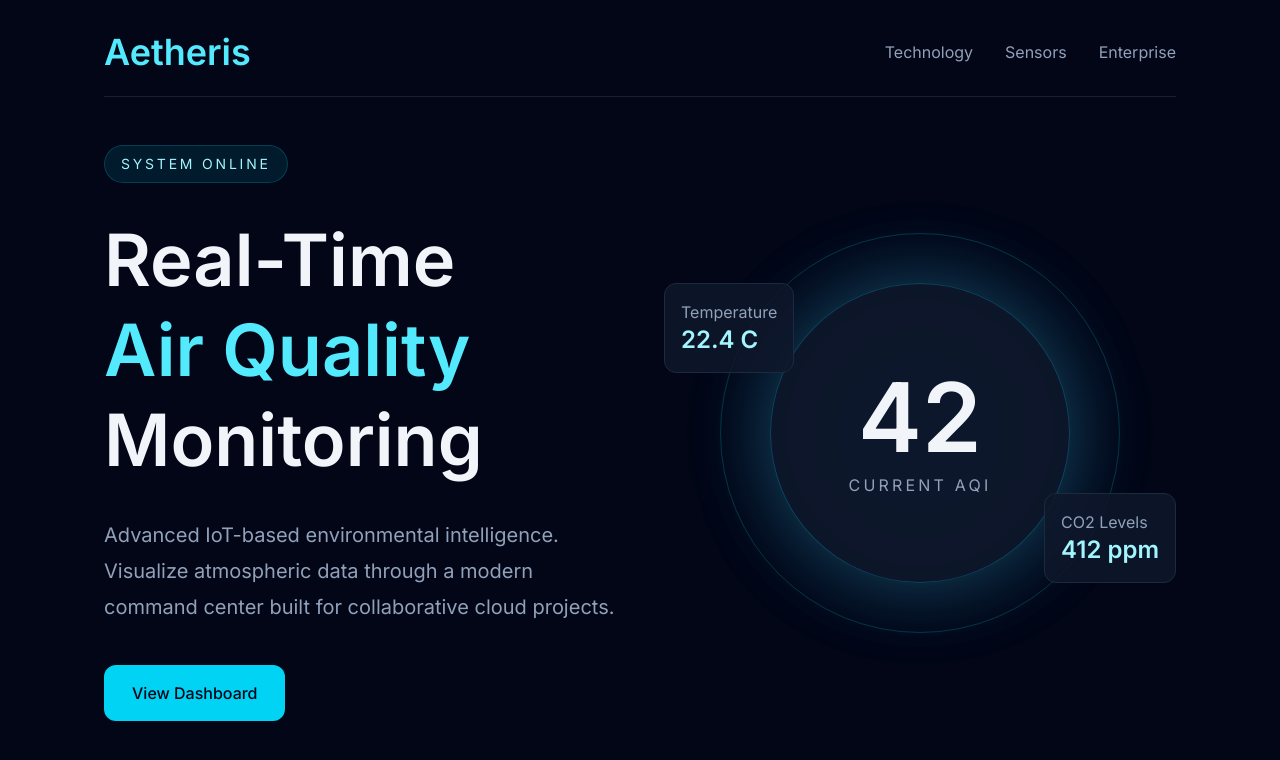
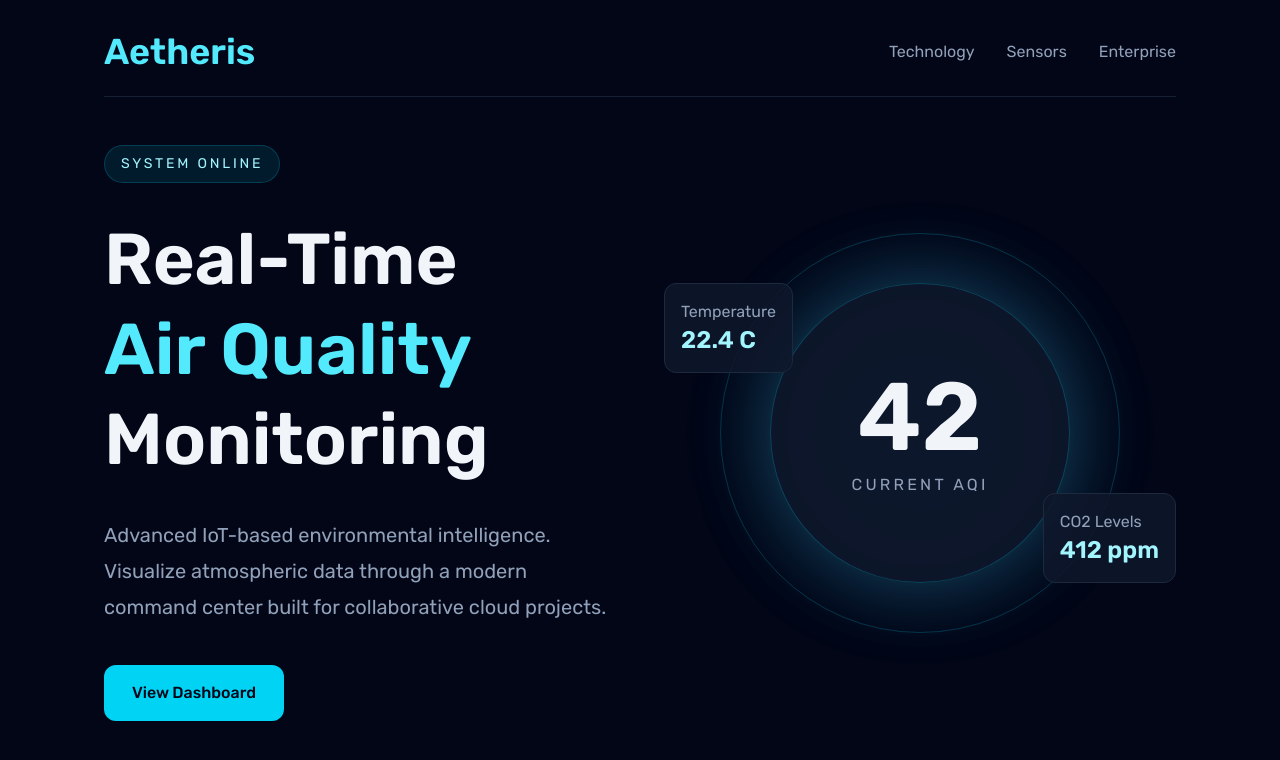
Before and after one commit to byhaqii/Air-Quality-Control, a Next.js app: page / in a window 1280 px wide. Shown: the top 760 px of the page. Built offline with nearby package versions, Linux system fonts and the light colour scheme.

Commit message:
Change font from Inter to Rubik

```diff
--- a/src/app/globals.css
+++ b/src/app/globals.css
@@ -8,14 +8,14 @@
 @theme inline {
   --color-background: var(--background);
   --color-foreground: var(--foreground);
-  --font-sans: var(--font-inter), -apple-system, BlinkMacSystemFont, "Segoe UI", sans-serif;
+  --font-sans: var(--font-rubik), -apple-system, BlinkMacSystemFont, "Segoe UI", sans-serif;
   --font-mono: var(--font-jetbrains-mono), monospace;
 }
 
 body {
   background: var(--background);
   color: var(--foreground);
-  font-family: var(--font-inter), -apple-system, BlinkMacSystemFont, "Segoe UI", sans-serif;
+  font-family: var(--font-rubik), -apple-system, BlinkMacSystemFont, "Segoe UI", sans-serif;
   -webkit-font-smoothing: antialiased;
   -moz-osx-font-smoothing: grayscale;
 }
--- a/src/app/layout.tsx
+++ b/src/app/layout.tsx
@@ -1,9 +1,9 @@
 import type { Metadata } from "next";
-import { Inter, JetBrains_Mono } from "next/font/google";
+import { Rubik, JetBrains_Mono } from "next/font/google";
 import "./globals.css";
 
-const inter = Inter({
-  variable: "--font-inter",
+const rubik = Rubik({
+  variable: "--font-rubik",
   subsets: ["latin"],
   weight: ["400", "500", "600", "700"],
 });
@@ -26,7 +26,7 @@ export default function RootLayout({
   return (
     <html
       lang="en"
-      className={`${inter.variable} ${jetbrainsMono.variable} h-full antialiased`}
+      className={`${rubik.variable} ${jetbrainsMono.variable} h-full antialiased`}
     >
       <body className="min-h-full flex flex-col bg-slate-950 text-slate-100">{children}</body>
     </html>
```
